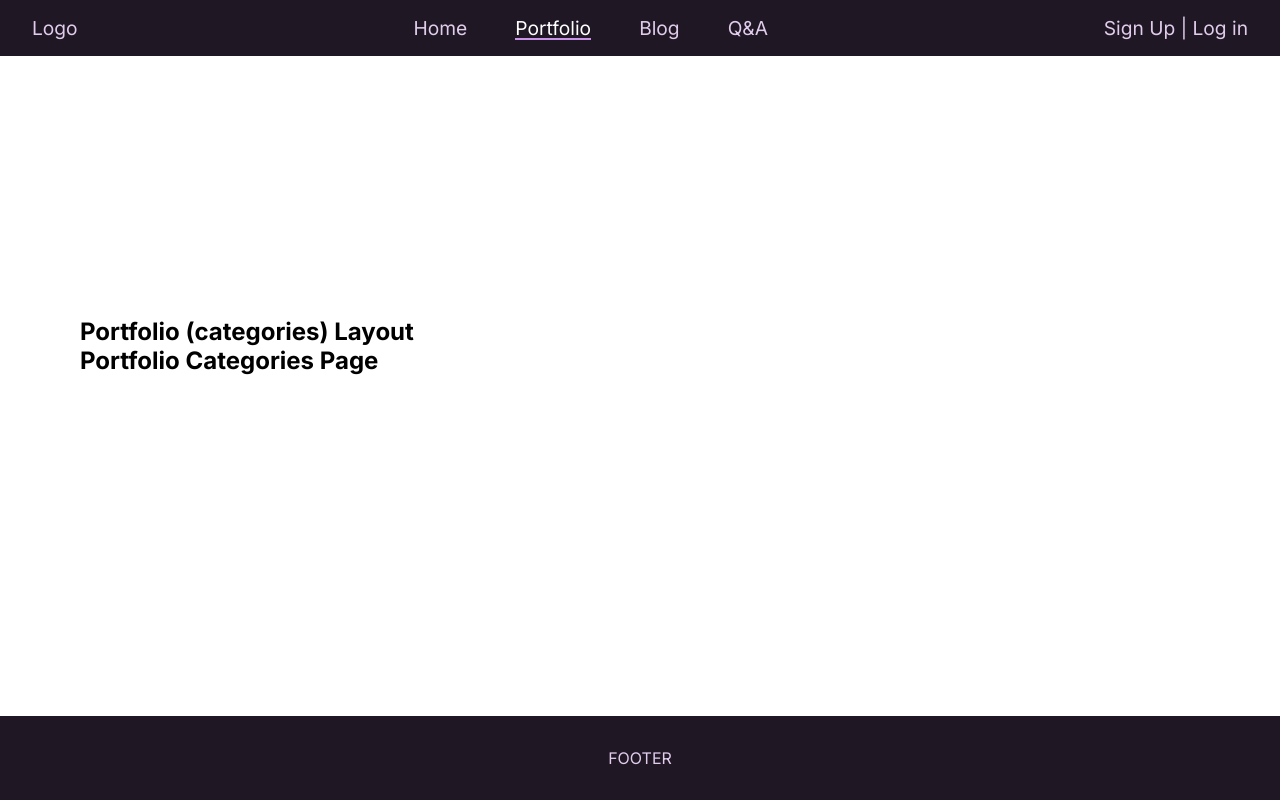
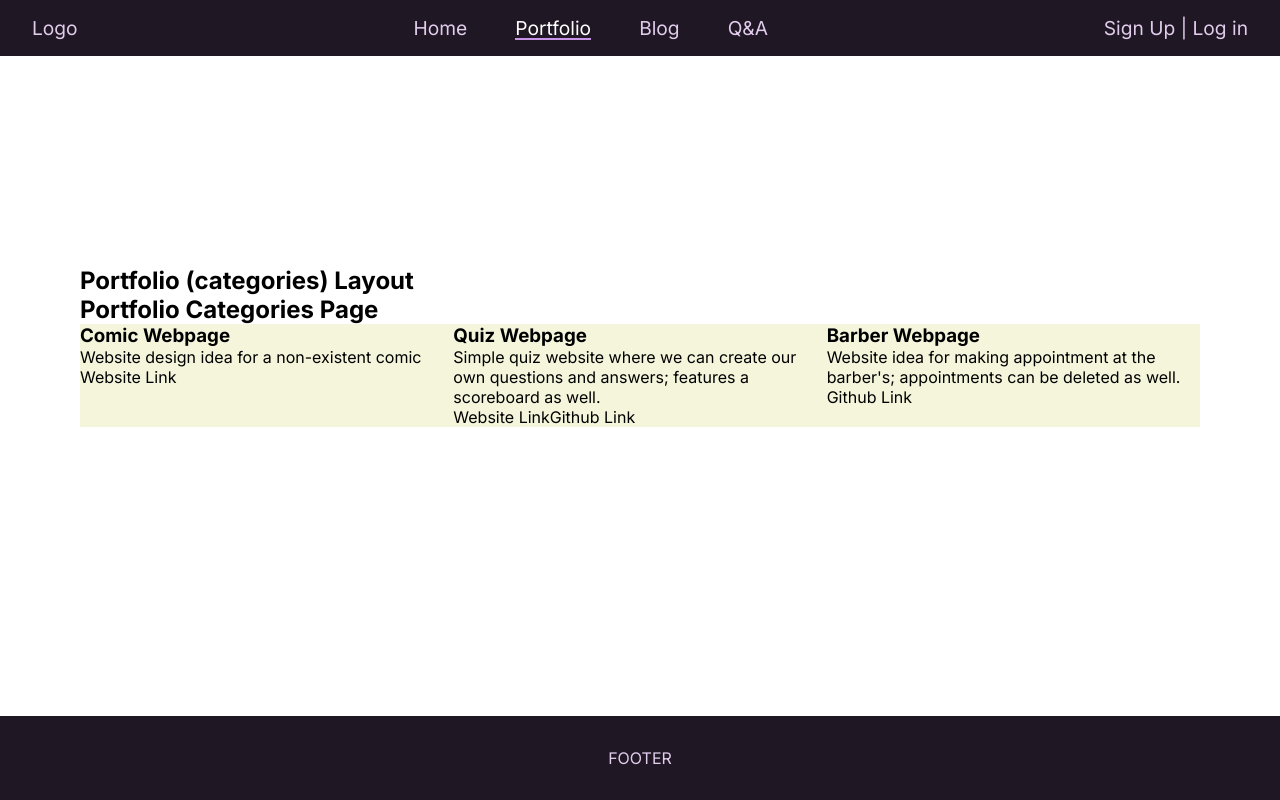
Before and after one commit to mdonit/doniblog, a Next.js app: page /portfolio-categories in a window 1280 px wide. Built offline with nearby package versions, Linux system fonts and the light colour scheme; no server answers.

Commit message:
confirm signout modal, portfolio page has links to works

```diff
--- a/src/app/(portfolio)/portfolio-categories/page.tsx
+++ b/src/app/(portfolio)/portfolio-categories/page.tsx
@@ -1,12 +1,69 @@
 import React from "react";
+import styles from "@/styles/portfolio.module.css";
+
+type PortfolioInfo = {
+  id: string;
+  title: string;
+  description: string;
+  directLink?: string;
+  githubLink?: string;
+  technologies: string[];
+};
+
+const portfolioInfo: PortfolioInfo[] = [
+  { id: "1", title: "Comic Webpage", description: "Website design idea for a non-existent comic", directLink: "https://comic-donid.netlify.app/", technologies: ["HTML", "CSS", "JS"] },
+  {
+    id: "2",
+    title: "Quiz Webpage",
+    description: "Simple quiz website where we can create our own questions and answers; features a scoreboard as well.",
+    directLink: "https://donid-quiz.netlify.app/",
+    githubLink: "https://github.com/mdonit/doni-quiz-app",
+    technologies: ["React", "TypeScript", "Vite.js", "Firebase"],
+  },
+  {
+    id: "3",
+    title: "Barber Webpage",
+    description: "Website idea for making appointment at the barber's; appointments can be deleted as well.",
+    githubLink: "https://github.com/mdonit/barbers",
+    technologies: ["Node.js", "MongoDB"],
+  },
+];
 
 const PortfolioPage = () => {
   return (
-    <>
-      <div>
-        <h2>Portfolio Categories Page</h2>
+    <div>
+      <h2>Portfolio Categories Page</h2>
+      <div className={styles.cardList}>
+        {portfolioInfo.map((po) => (
+          <div key={po.id} className={styles.card}>
+            <h3>{po.title}</h3>
+            <p>{po.description}</p>
+            <div>
+              {po.directLink || po.githubLink ? (
+                <>
+                  {po.directLink && (
+                    <span>
+                      <a href={po.directLink} target="_blank">
+                        Website Link
+                      </a>
+                    </span>
+                  )}
+                  {po.githubLink && (
+                    <span>
+                      <a href={po.githubLink} target="_blank">
+                        Github Link
+                      </a>
+                    </span>
+                  )}
+                </>
+              ) : (
+                <span>No links available</span>
+              )}
+            </div>
+          </div>
+        ))}
       </div>
-    </>
+    </div>
   );
 };
 
--- a/src/components/AuthModal.tsx
+++ b/src/components/AuthModal.tsx
@@ -1,10 +1,9 @@
 "use client";
-// import { FirebaseAuthUI } from "./firebase-auth-ui";
 import { signin } from "@/firebase/auth/signin";
 import { signup } from "@/firebase/auth/signup";
 import { useState } from "react";
 import { useRouter, usePathname } from "next/navigation";
-import styles from "@/styles/auth.module.css";
+import styles from "@/styles/modal.module.css";
 
 type ToggleModal = {
   toggleModal: () => void;
@@ -25,7 +24,7 @@ const AuthModal = ({ toggleModal, isLogin }: ToggleModal) => {
       const { error } = await signin(email, password);
 
       if (error) {
-        console.log(error, "ROSSZ BEJELENTKEZÉS");
+        console.log(error, "Login Failed.");
 
         return;
       }
@@ -47,7 +46,6 @@ const AuthModal = ({ toggleModal, isLogin }: ToggleModal) => {
     <div className={styles.modal}>
       <div className={styles.form}>
         <h3>{isLogin ? "LogIn" : "Sign Up"}</h3>
-        {/* <FirebaseAuthUI /> */}
         <form onSubmit={handleForm}>
           {!isLogin && (
             <label htmlFor="name">
--- a/src/components/AuthOptions.tsx
+++ b/src/components/AuthOptions.tsx
@@ -1,5 +1,7 @@
 import { signout } from "@/firebase/auth/signout";
 import { useGetUser } from "@/hooks/useGetUser";
+import { useState } from "react";
+import ConfirmModal from "./ConfirmModal";
 
 type ToggleModal = {
   toggleModal: (login?: boolean) => void;
@@ -7,13 +9,24 @@ type ToggleModal = {
 
 const AuthOptions = ({ toggleModal }: ToggleModal) => {
   const authUser = useGetUser();
+  const [toggleConfirm, setToggleConfirm] = useState<boolean>(false);
+
+  const userSignOut = () => {
+    signout();
+    setToggleConfirm(false);
+  };
+
+  const toggleConfirmModal = () => {
+    setToggleConfirm((prev) => !prev);
+  };
 
   return (
     <>
+      {toggleConfirm && <ConfirmModal text={"sign out"} func={userSignOut} toggleConfirmModal={toggleConfirmModal} />}
       {authUser.loggedIn ? (
         <div>
           <span>{authUser.user?.displayName}</span>
-          <span onClick={signout}>Sign Out</span>
+          <span onClick={toggleConfirmModal}>Sign Out</span>
         </div>
       ) : (
         <div>
--- /dev/null
+++ b/src/components/ConfirmModal.tsx
@@ -0,0 +1,27 @@
+"use client";
+import styles from "@/styles/modal.module.css";
+
+type ConfirmWindow = {
+  text: string;
+  func: () => void;
+  toggleConfirmModal: () => void;
+};
+
+const ConfirmModal = ({ text, func, toggleConfirmModal }: ConfirmWindow) => {
+  return (
+    <div className={styles.modal}>
+      <div className={styles.form}>
+        <h3>Confirmation</h3>
+        <div>
+          <p>Are you sure you want to {text}?</p>
+        </div>
+        <div>
+          <button onClick={func}>Yes</button>
+          <button onClick={toggleConfirmModal}>Cancel</button>
+        </div>
+      </div>
+    </div>
+  );
+};
+
+export default ConfirmModal;
--- a/src/styles/auth.module.css
+++ b/src/styles/modal.module.css
@@ -15,5 +15,6 @@
   width: 500px;
   height: 500px;
   border-radius: 10px;
+  color: black;
   background-color: beige;
 }
--- /dev/null
+++ b/src/styles/portfolio.module.css
@@ -0,0 +1,23 @@
+.cardList {
+  display: grid;
+  justify-content: center;
+  grid-template-columns: repeat(3, 1fr);
+}
+
+.card {
+  display: flex;
+  flex-direction: column;
+  background-color: beige;
+}
+
+@media (max-width: 1024px) {
+  .cardList {
+    grid-template-columns: repeat(2, 1fr);
+  }
+}
+
+@media (max-width: 425px) {
+  .cardList {
+    grid-template-columns: 1fr;
+  }
+}
```
Also changed, not shown: src/app/blog/page.tsx (+0 -15 lines), src/app/page.tsx (+5 -4 lines), src/app/qna/page.tsx (+3 -5 lines).
